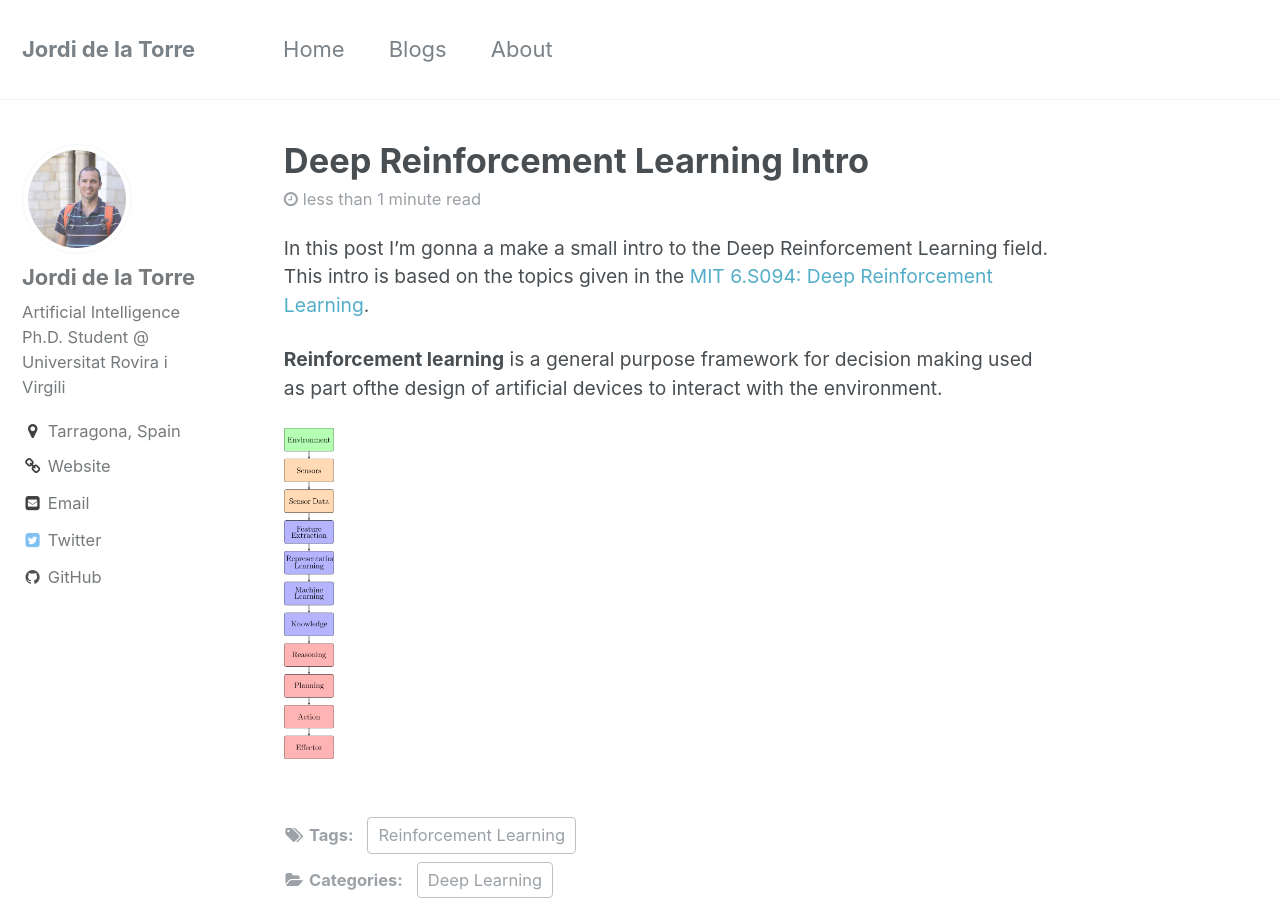
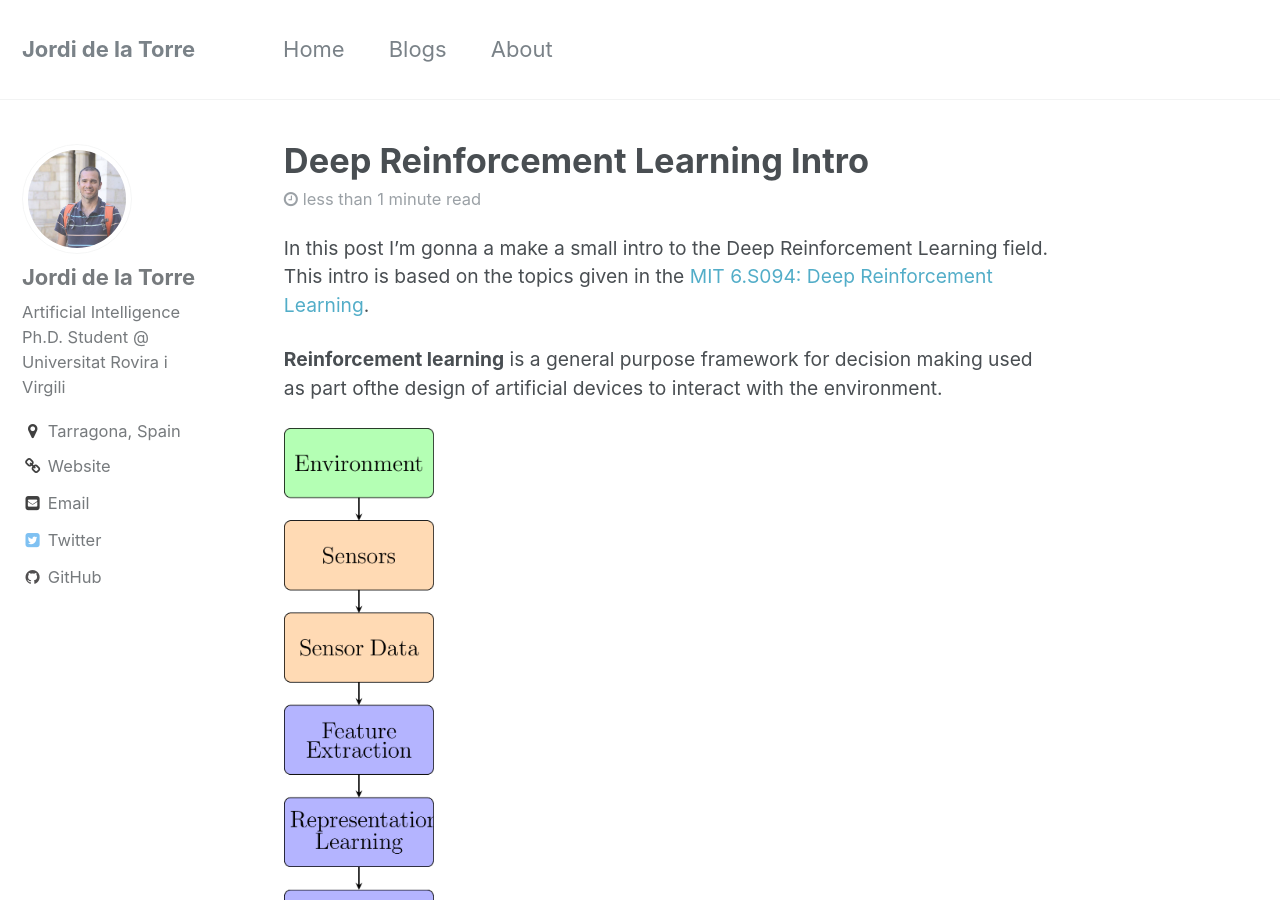
Before and after one commit to jorditg/jorditg.github.io, a Jekyll site: the page built from _posts/2018-02-19-deep-reinforcement-learning-intro.md, in a window 1280 px wide and 900 px high. Built offline with Jekyll 4.4.1, drawn with Linux system fonts in a browser that asks for light colours; formulas are drawn with MathJax 3.

Commit message:
Update 2018-02-19-deep-reinforcement-learning-intro.md

```diff
--- a/_posts/2018-02-19-deep-reinforcement-learning-intro.md
+++ b/_posts/2018-02-19-deep-reinforcement-learning-intro.md
@@ -14,4 +14,4 @@ In this post I'm gonna a make a small intro to the Deep Reinforcement Learning f
 
 **Reinforcement learning** is a general purpose framework for decision making used as part ofthe design of artificial devices to interact with the environment.
 
-![RL components]({{ site.url }}/assets/images/2018-02-19-deep-reinforcement-learning-intro/RL.png){: width="50px"}
+![RL components]({{ site.url }}/assets/images/2018-02-19-deep-reinforcement-learning-intro/RL.png){: width="150px"}
```
